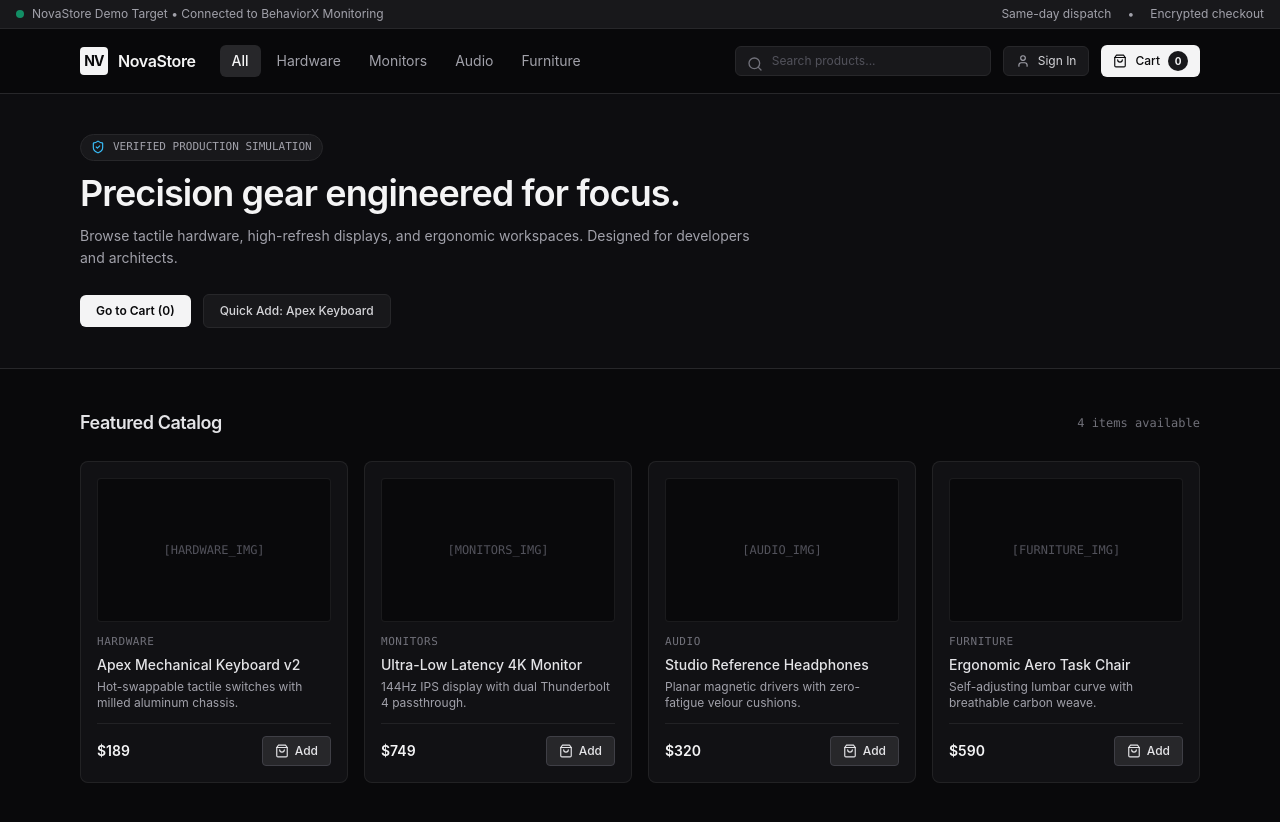
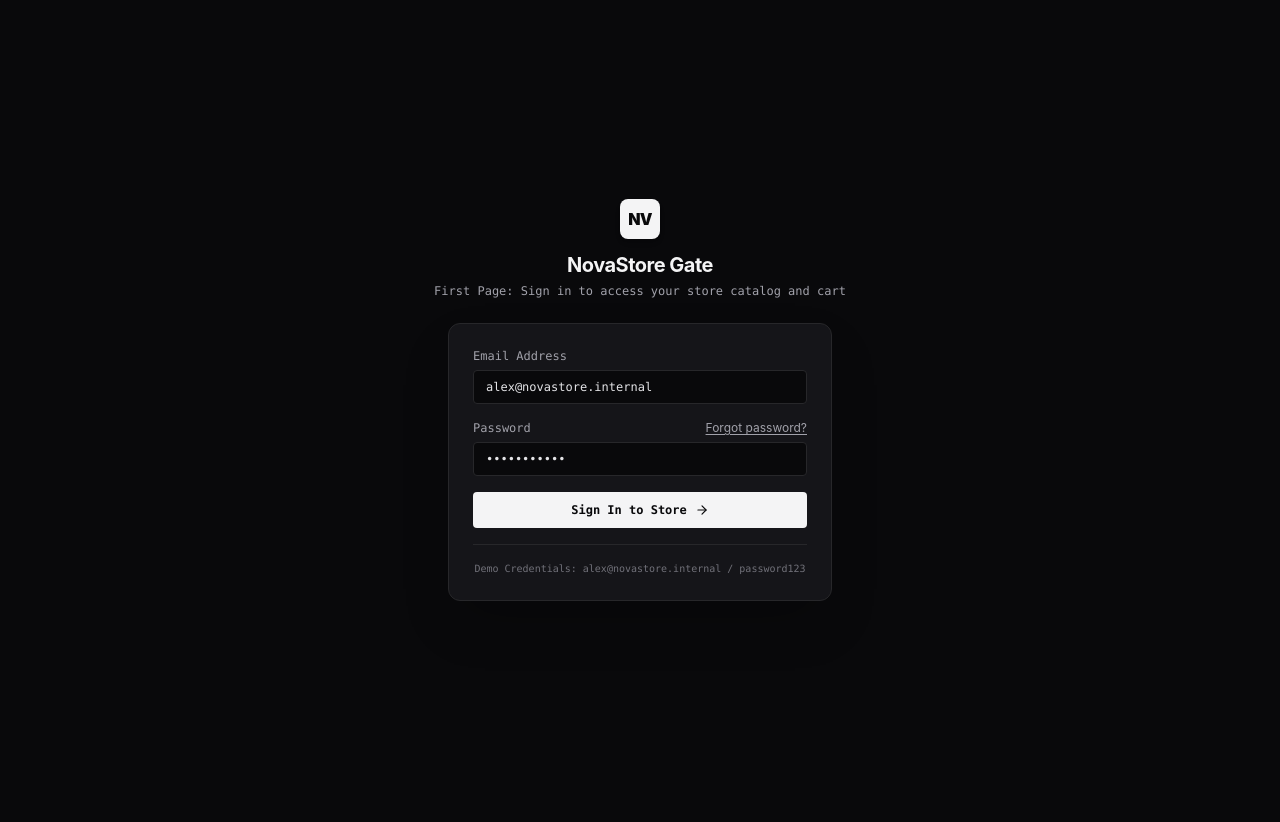
Before and after one commit to rasmiya06/behaviorx, a Next.js app: page /demo-app in a window 1280 px wide. After the commit the page ends 800 px from the top, so only its background shows below. Built offline with nearby package versions, Linux system fonts and the light colour scheme.

Commit message:
feat(store): configure Sign In as the landing view before catalog access

```diff
--- a/app/demo-app/page.tsx
+++ b/app/demo-app/page.tsx
@@ -2,7 +2,7 @@
 
 import React, { useState, useEffect } from 'react';
 import Link from 'next/link';
-import { ShoppingBag, User, Search, Check, ShieldCheck, X, LogOut, CheckCircle } from 'lucide-react';
+import { ShoppingBag, Search, Check, ShieldCheck, LogOut, ArrowRight, Lock, CheckCircle2, AlertCircle } from 'lucide-react';
 
 interface Product {
   id: string;
@@ -53,65 +53,68 @@ const PRODUCTS: Product[] = [
   },
 ];
 
-export default function NovaStorePage() {
+export default function NovaStoreApp() {
+  const [isLoggedIn, setIsLoggedIn] = useState(false);
   const [cartCount, setCartCount] = useState(0);
   const [addedIds, setAddedIds] = useState<string[]>([]);
-  const [isLoginOpen, setIsLoginOpen] = useState(false);
   const [selectedCategory, setSelectedCategory] = useState('All');
   const [searchQuery, setSearchQuery] = useState('');
 
-  // Authentication State
-  const [isLoggedIn, setIsLoggedIn] = useState(false);
-  const [userEmail, setUserEmail] = useState('');
-  const [loginEmailInput, setLoginEmailInput] = useState('alex@novastore.internal');
-  const [loginPasswordInput, setLoginPasswordInput] = useState('password123');
-  const [loginSuccessAlert, setLoginSuccessAlert] = useState(false);
+  // Sign In Form States
+  const [loginEmail, setLoginEmail] = useState('alex@novastore.internal');
+  const [loginPassword, setLoginPassword] = useState('password123');
+  const [isSubmitting, setIsSubmitting] = useState(false);
+  const [authError, setAuthError] = useState<string | null>(null);
 
   useEffect(() => {
     try {
-      const saved = localStorage.getItem('novastore_cart');
-      if (saved) {
-        const items = JSON.parse(saved);
+      const savedUser = localStorage.getItem('novastore_user');
+      if (savedUser) {
+        const u = JSON.parse(savedUser);
+        if (u?.email) {
+          setIsLoggedIn(true);
+        }
+      }
+      const savedCart = localStorage.getItem('novastore_cart');
+      if (savedCart) {
+        const items = JSON.parse(savedCart);
         setCartCount(Array.isArray(items) ? items.length : 0);
       }
-      const savedAuth = localStorage.getItem('novastore_user');
-      if (savedAuth) {
-        const user = JSON.parse(savedAuth);
-        if (user?.email) {
-          setIsLoggedIn(true);
-          setUserEmail(user.email);
-        }
-      }
-    } catch (e) {
-      // ignore
-    }
+    } catch (e) {}
   }, []);
 
   const handleLoginSubmit = (e: React.FormEvent) => {
     e.preventDefault();
-    if (!loginEmailInput || !loginPasswordInput) return;
+    setIsSubmitting(true);
+    setAuthError(null);
 
-    const userObj = {
-      email: loginEmailInput,
+    if (!loginEmail || !loginPassword) {
+      setAuthError('Email and password are required.');
+      setIsSubmitting(false);
+      return;
+    }
+
+    setTimeout(() => {
+      const user = {
+        email: loginEmail,
         name: 'Alex Mercer',
-      sessionToken: 'tk_' + Math.random().toString(36).substring(2, 9),
+        token: 'auth_' + Math.random().toString(36).substring(2, 9),
       };
 
-    localStorage.setItem('novastore_user', JSON.stringify(userObj));
+      try {
+        localStorage.setItem('novastore_user', JSON.stringify(user));
+      } catch (e) {}
+
+      setIsSubmitting(false);
       setIsLoggedIn(true);
-    setUserEmail(loginEmailInput);
-    setLoginSuccessAlert(true);
-
-    setTimeout(() => {
-      setLoginSuccessAlert(false);
-      setIsLoginOpen(false);
-    }, 800);
+    }, 400);
   };
 
   const handleLogout = () => {
+    try {
       localStorage.removeItem('novastore_user');
+    } catch (e) {}
     setIsLoggedIn(false);
-    setUserEmail('');
   };
 
   const handleAddToCart = (product: Product) => {
@@ -136,18 +139,107 @@ export default function NovaStorePage() {
     return matchesCat && matchesSearch;
   });
 
+  // ========================================================
+  // 1. FIRST PAGE: SIGN IN PAGE (WHEN NOT LOGGED IN)
+  // ========================================================
+  if (!isLoggedIn) {
+    return (
+      <div className="min-h-screen bg-zinc-950 text-zinc-100 flex flex-col justify-center items-center p-4">
+        {/* Top Header */}
+        <div className="mb-6 text-center">
+          <div className="w-10 h-10 rounded-lg bg-zinc-100 text-zinc-950 font-black flex items-center justify-center text-base tracking-tighter mx-auto mb-3 shadow-md">
+            NV
+          </div>
+          <h1 className="text-xl font-bold tracking-tight text-zinc-100">NovaStore Gate</h1>
+          <p className="text-xs text-zinc-400 mt-1 font-mono">
+            First Page: Sign in to access your store catalog and cart
+          </p>
+        </div>
+
+        {/* Login Card */}
+        <div className="w-full max-w-sm bg-zinc-900/90 border border-zinc-800 rounded-xl p-6 shadow-2xl backdrop-blur">
+          <form onSubmit={handleLoginSubmit} className="space-y-4">
+            {authError && (
+              <div className="p-2.5 bg-rose-950/40 border border-rose-800 rounded text-xs font-mono text-rose-300 flex items-center gap-2">
+                <AlertCircle className="w-4 h-4 flex-shrink-0 text-rose-400" />
+                <span>{authError}</span>
+              </div>
+            )}
+
+            <div>
+              <label className="block text-xs font-mono text-zinc-400 mb-1.5">
+                Email Address
+              </label>
+              <input
+                id="login-email-input"
+                name="email"
+                type="email"
+                required
+                value={loginEmail}
+                onChange={(e) => setLoginEmail(e.target.value)}
+                placeholder="alex@novastore.internal"
+                className="w-full bg-zinc-950 border border-zinc-800 rounded px-3 py-2 text-xs text-zinc-200 font-mono focus:outline-none focus:border-zinc-700"
+              />
+            </div>
+
+            <div>
+              <div className="flex justify-between items-center mb-1.5">
+                <label className="text-xs font-mono text-zinc-400">Password</label>
+                {/* BUG 1: Dead End navigation link */}
+                <Link
+                  id="link-forgot-password"
+                  href="/demo-app/forgot-password"
+                  className="text-xs text-zinc-400 hover:text-zinc-200 underline underline-offset-2"
+                >
+                  Forgot password?
+                </Link>
+              </div>
+              <input
+                id="login-password-input"
+                name="password"
+                type="password"
+                required
+                value={loginPassword}
+                onChange={(e) => setLoginPassword(e.target.value)}
+                placeholder="password123"
+                className="w-full bg-zinc-950 border border-zinc-800 rounded px-3 py-2 text-xs text-zinc-200 font-mono focus:outline-none focus:border-zinc-700"
+              />
+            </div>
+
+            <button
+              id="btn-submit-login"
+              type="submit"
+              disabled={isSubmitting}
+              className="w-full py-2.5 bg-zinc-100 hover:bg-zinc-200 disabled:opacity-50 text-zinc-950 font-semibold text-xs font-mono rounded flex items-center justify-center gap-2 transition-colors cursor-pointer mt-2"
+            >
+              <span>{isSubmitting ? 'Authenticating...' : 'Sign In to Store'}</span>
+              <ArrowRight className="w-3.5 h-3.5" />
+            </button>
+          </form>
+
+          <div className="mt-4 pt-4 border-t border-zinc-800 text-[10px] font-mono text-zinc-500 text-center">
+            Demo Credentials: <code>alex@novastore.internal</code> / <code>password123</code>
+          </div>
+        </div>
+      </div>
+    );
+  }
+
+  // ========================================================
+  // 2. NEXT PAGE: STORE CATALOG (ONLY UNLOCKED ONCE SIGNED IN)
+  // ========================================================
   return (
     <div className="min-h-screen bg-zinc-950 text-zinc-100">
       {/* Top Banner */}
-      <div className="bg-zinc-900 border-b border-zinc-800 text-xs px-4 py-1.5 flex justify-between items-center text-zinc-400">
+      <div className="bg-zinc-900 border-b border-zinc-800 text-xs px-4 py-1.5 flex justify-between items-center text-zinc-400 font-mono">
         <div className="flex items-center gap-2">
           <span className="w-2 h-2 rounded-full bg-emerald-500 animate-pulse"></span>
-          <span>NovaStore Demo Target • Connected to BehaviorX Monitoring</span>
+          <span>AUTHENTICATED: Alex Mercer (alex@novastore.internal)</span>
         </div>
         <div className="hidden sm:flex gap-4">
-          <span>Same-day dispatch</span>
+          <span>Session Active</span>
           <span>•</span>
-          <span>Encrypted checkout</span>
+          <span>BehaviorX Connected</span>
         </div>
       </div>
 
@@ -191,30 +283,19 @@ export default function NovaStorePage() {
               />
             </div>
 
-            {/* Authentication Button / User Profile */}
-            {isLoggedIn ? (
+            {/* Authenticated Profile with Sign Out */}
             <div className="flex items-center gap-2 bg-zinc-900 border border-zinc-800 rounded-md px-2.5 py-1 text-xs">
               <div className="w-2 h-2 rounded-full bg-emerald-400"></div>
-                <span className="text-zinc-200 font-mono">Alex M.</span>
+              <span className="text-zinc-200 font-mono text-[11px]">Alex M.</span>
               <button
                 id="btn-logout"
                 onClick={handleLogout}
-                  title="Sign out"
+                title="Sign out back to login page"
                 className="text-zinc-400 hover:text-rose-400 ml-1 p-0.5"
               >
                 <LogOut className="w-3.5 h-3.5" />
               </button>
             </div>
-            ) : (
-              <button
-                id="btn-account-modal"
-                onClick={() => setIsLoginOpen(true)}
-                className="flex items-center gap-2 px-3 py-1.5 text-xs text-zinc-300 hover:text-zinc-100 bg-zinc-900 hover:bg-zinc-800 border border-zinc-800 rounded-md transition-colors"
-              >
-                <User className="w-3.5 h-3.5 text-zinc-400" />
-                <span>Sign In</span>
-              </button>
-            )}
 
             <Link
               id="nav-cart-btn"
@@ -236,14 +317,14 @@ export default function NovaStorePage() {
         <div className="max-w-6xl mx-auto px-4">
           <div className="max-w-2xl">
             <div className="inline-flex items-center gap-2 px-2.5 py-1 rounded-full border border-zinc-800 bg-zinc-900 text-[11px] text-zinc-400 mb-3 font-mono">
-              <ShieldCheck className="w-3.5 h-3.5 text-sky-400" />
-              <span>VERIFIED PRODUCTION SIMULATION</span>
+              <ShieldCheck className="w-3.5 h-3.5 text-emerald-400" />
+              <span>AUTHENTICATED CATALOG UNLOCKED</span>
             </div>
             <h1 className="text-3xl sm:text-4xl font-semibold tracking-tight text-zinc-100 mb-3">
               Precision gear engineered for focus.
             </h1>
             <p className="text-zinc-400 text-sm leading-relaxed mb-6">
-              Browse tactile hardware, high-refresh displays, and ergonomic workspaces. Designed for developers and architects.
+              You are signed in as Alex Mercer. Explore hardware, cart discounts, and checkout.
             </p>
             <div className="flex items-center gap-3">
               <Link
@@ -324,78 +405,6 @@ export default function NovaStorePage() {
           })}
         </div>
       </main>
-
-      {/* Working Login Modal */}
-      {isLoginOpen && (
-        <div className="fixed inset-0 z-50 bg-black/70 backdrop-blur-sm flex items-center justify-center p-4">
-          <div className="bg-zinc-900 border border-zinc-800 rounded-lg max-w-sm w-full p-6 shadow-2xl relative">
-            <button
-              id="close-login-modal"
-              onClick={() => setIsLoginOpen(false)}
-              className="absolute right-4 top-4 text-zinc-500 hover:text-zinc-300"
-            >
-              <X className="w-4 h-4" />
-            </button>
-
-            <h3 className="text-base font-semibold text-zinc-100 mb-1">Account Login</h3>
-            <p className="text-xs text-zinc-400 mb-4">Sign in with demo credentials to sync orders.</p>
-
-            {loginSuccessAlert ? (
-              <div className="p-4 bg-emerald-950/40 border border-emerald-500/40 rounded-lg text-center text-xs font-mono text-emerald-400 flex items-center justify-center gap-2">
-                <CheckCircle className="w-4 h-4" />
-                <span>Signed in as {loginEmailInput}!</span>
-              </div>
-            ) : (
-              <form onSubmit={handleLoginSubmit} className="space-y-3">
-                <div>
-                  <label className="block text-xs text-zinc-400 mb-1">Email</label>
-                  <input
-                    id="login-email-input"
-                    name="email"
-                    type="email"
-                    required
-                    value={loginEmailInput}
-                    onChange={(e) => setLoginEmailInput(e.target.value)}
-                    placeholder="alex@novastore.internal"
-                    className="w-full bg-zinc-950 border border-zinc-800 rounded px-3 py-1.5 text-xs text-zinc-200 focus:outline-none focus:border-zinc-700"
-                  />
-                </div>
-                <div>
-                  <div className="flex justify-between items-center mb-1">
-                    <label className="text-xs text-zinc-400">Password</label>
-                    {/* BUG 1 TRIGGER: Navigates to dead end page */}
-                    <Link
-                      id="link-forgot-password"
-                      href="/demo-app/forgot-password"
-                      className="text-xs text-zinc-400 hover:text-zinc-200 underline underline-offset-2"
-                    >
-                      Forgot password?
-                    </Link>
-                  </div>
-                  <input
-                    id="login-password-input"
-                    name="password"
-                    type="password"
-                    required
-                    value={loginPasswordInput}
-                    onChange={(e) => setLoginPasswordInput(e.target.value)}
-                    placeholder="password123"
-                    className="w-full bg-zinc-950 border border-zinc-800 rounded px-3 py-1.5 text-xs text-zinc-200 focus:outline-none focus:border-zinc-700"
-                  />
-                </div>
-
-                <button
-                  id="btn-submit-login"
-                  type="submit"
-                  className="w-full mt-2 py-2 bg-zinc-100 hover:bg-zinc-200 text-zinc-950 font-semibold text-xs rounded transition-colors"
-                >
-                  Sign In
-                </button>
-              </form>
-            )}
-          </div>
-        </div>
-      )}
     </div>
   );
 }
```
Lines whose indentation alone changed are shown as unchanged.
